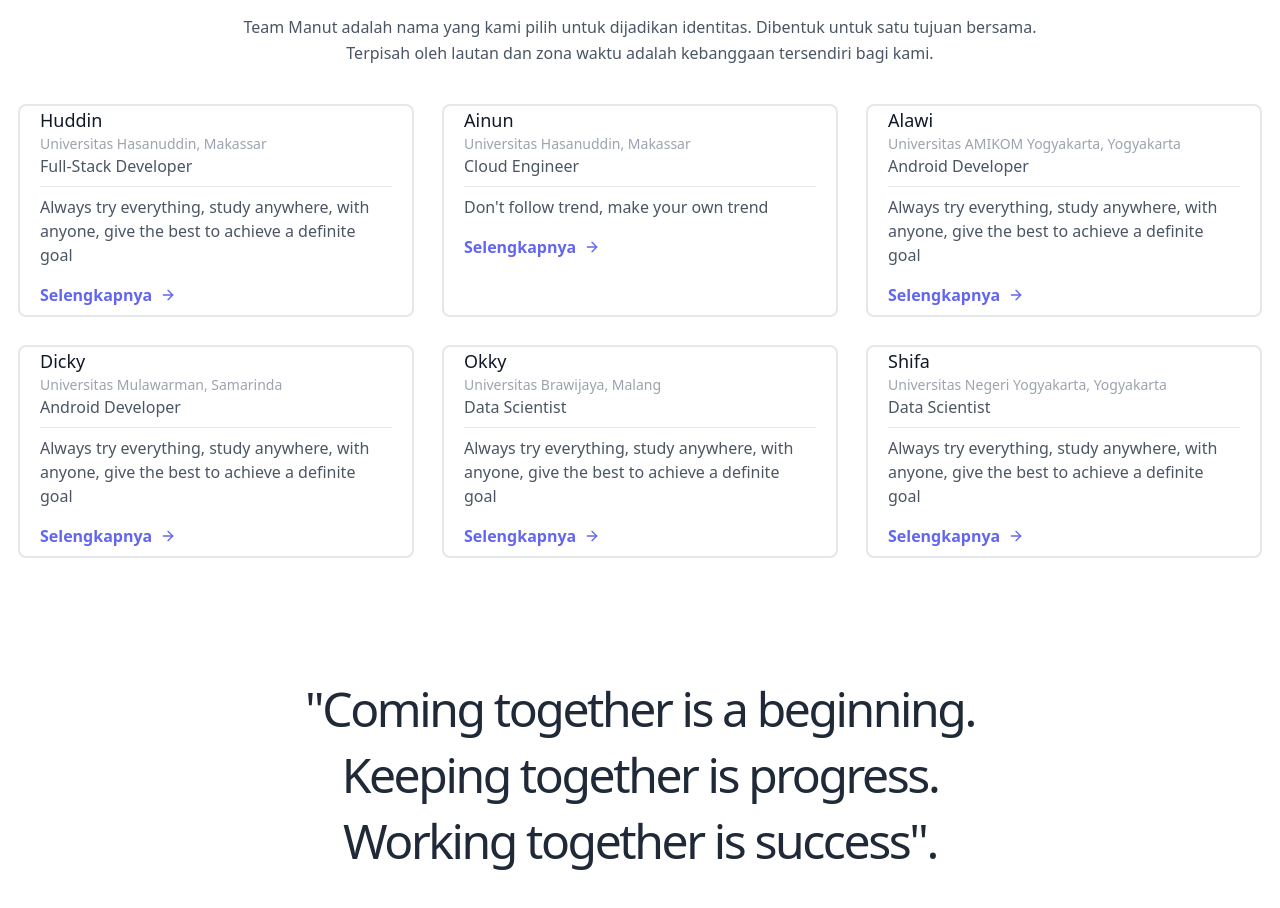
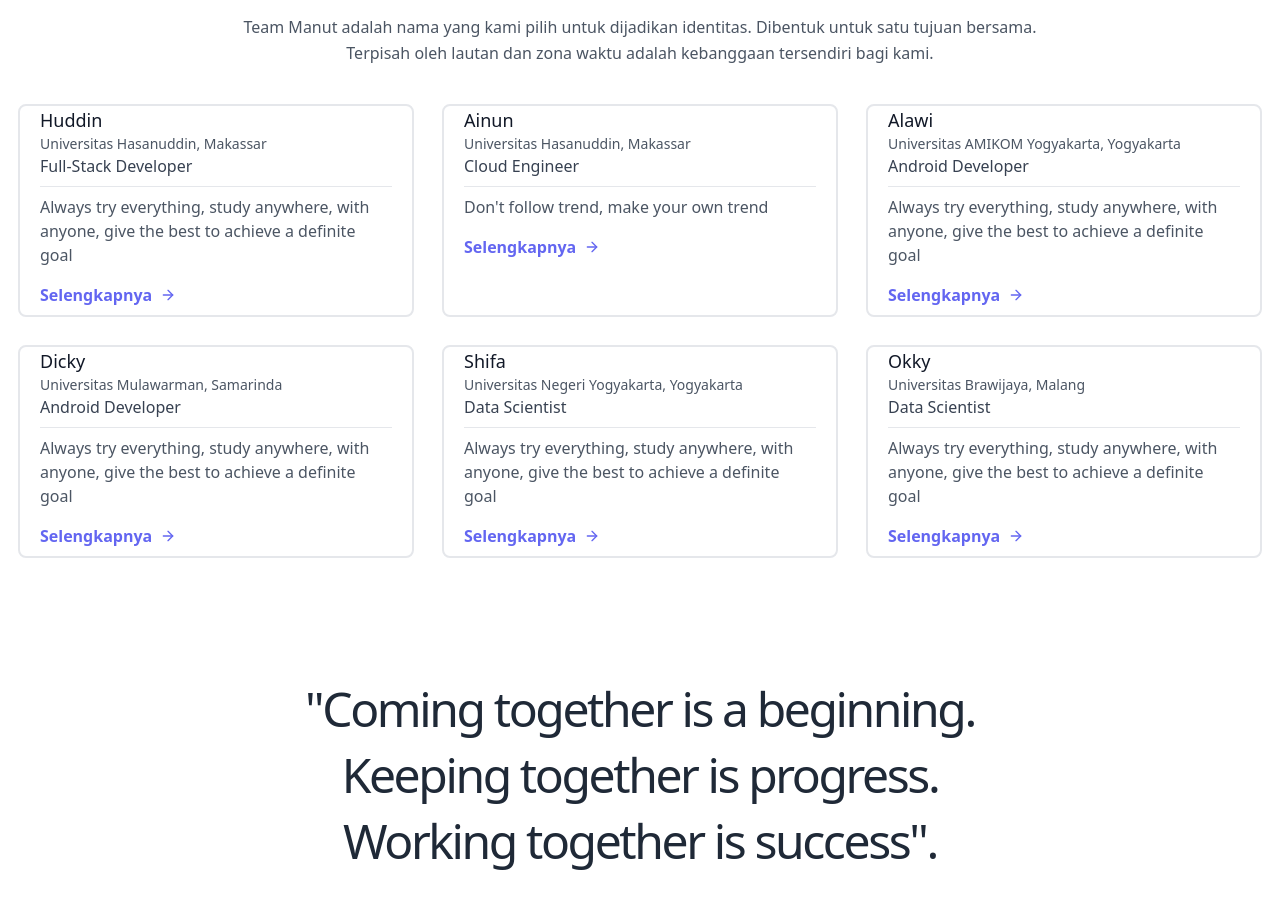
Before and after one commit to Dinel13/Go-green-projects, a React (Create React App) app: page / in a window 1280 px wide. Shown: the part 884-1792 px from the top of the page. Built offline with nearby package versions, Linux system fonts and the light colour scheme.

Commit message:
change our team font

```diff
--- a/src/components/ourTeam/OurTeam.js
+++ b/src/components/ourTeam/OurTeam.js
@@ -39,6 +39,15 @@
     university: "Universitas Mulawarman, Samarinda",
   },
   {
+    name: "Shifa",
+    job: "Data Scientist",
+    motto:
+      "Always try everything, study anywhere, with anyone, give the best to achieve a definite goal",
+    image: "https://storage.googleapis.com/b21-cap0199/ourteam/shifa.jpg",
+    linkedin: "https://www.linkedin.com/in/layyinatusshifa/",
+    university: "Universitas Negeri Yogyakarta, Yogyakarta",
+  },
+  {
     name: "Okky",
     job: "Data Scientist",
     motto:
@@ -47,15 +56,6 @@
     linkedin:
       "https://www.linkedin.com/in/muhammad-okki-graceda-mulyono-ab8a46206/",
     university: "Universitas Brawijaya, Malang",
-  },
-  {
-    name: "Shifa",
-    job: "Data Scientist",
-    motto:
-      "Always try everything, study anywhere, with anyone, give the best to achieve a definite goal",
-    image: "https://storage.googleapis.com/b21-cap0199/ourteam/shifa.jpg",
-    linkedin: "https://www.linkedin.com/in/layyinatusshifa/",
-    university: "Universitas Negeri Yogyakarta, Yogyakarta",
   },
 ];
 
@@ -89,8 +89,8 @@
                   <h2 className="title-font font-medium text-lg text-gray-900">
                     {team.name}
                   </h2>
-                  <p className="text-gray-400 text-sm">{team.university}</p>
-                  <h3 className="text-gray-600 ">{team.job}</h3>
+                  <p className="text-gray-600 text-sm">{team.university}</p>
+                  <h3 className="text-gray-700 ">{team.job}</h3>
                   <hr className="my-2" />
                   <p className="mb-4">{team.motto}</p>
                   <a
```
